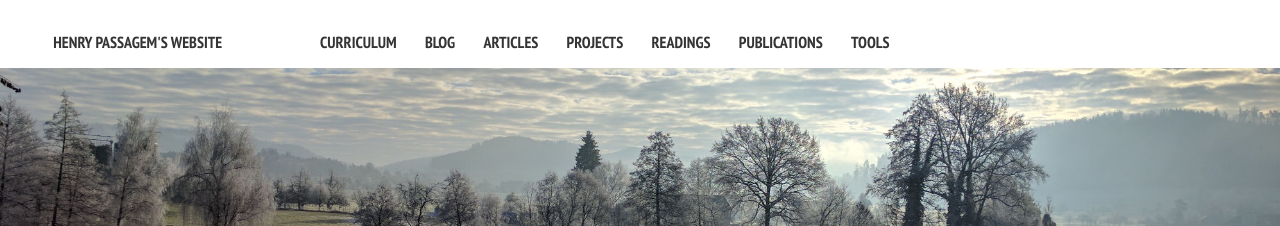
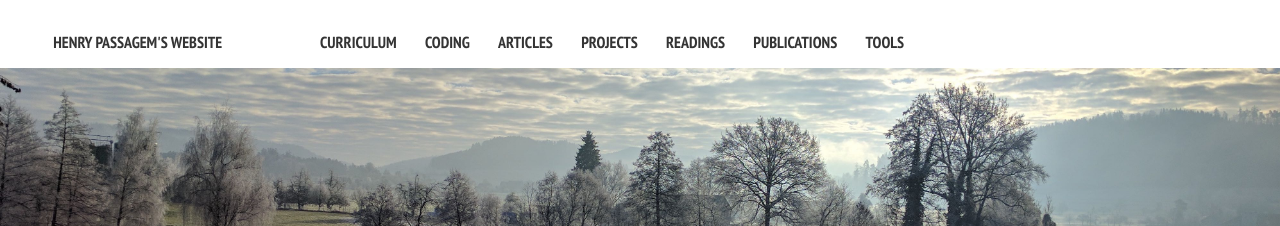
Before and after one commit to henryfpassagem/henryfpassagem.github.io, a Jekyll site: the page built from index.md, in a window 1280 px wide. Shown: the top 226 px of the page. Built offline with Jekyll 4.4.1, drawn with Linux system fonts in a browser that asks for light colours; nearby versions of some CDN libraries.

```diff
--- a/_config.yml
+++ b/_config.yml
@@ -30,7 +30,7 @@
 links:
   - title: Curriculum
     url: /cv/
-  - title: Blog
+  - title: Coding
     url: /blog/
   - title: Articles
     url: /articles/
```
Also changed, not shown: 1 other file.
